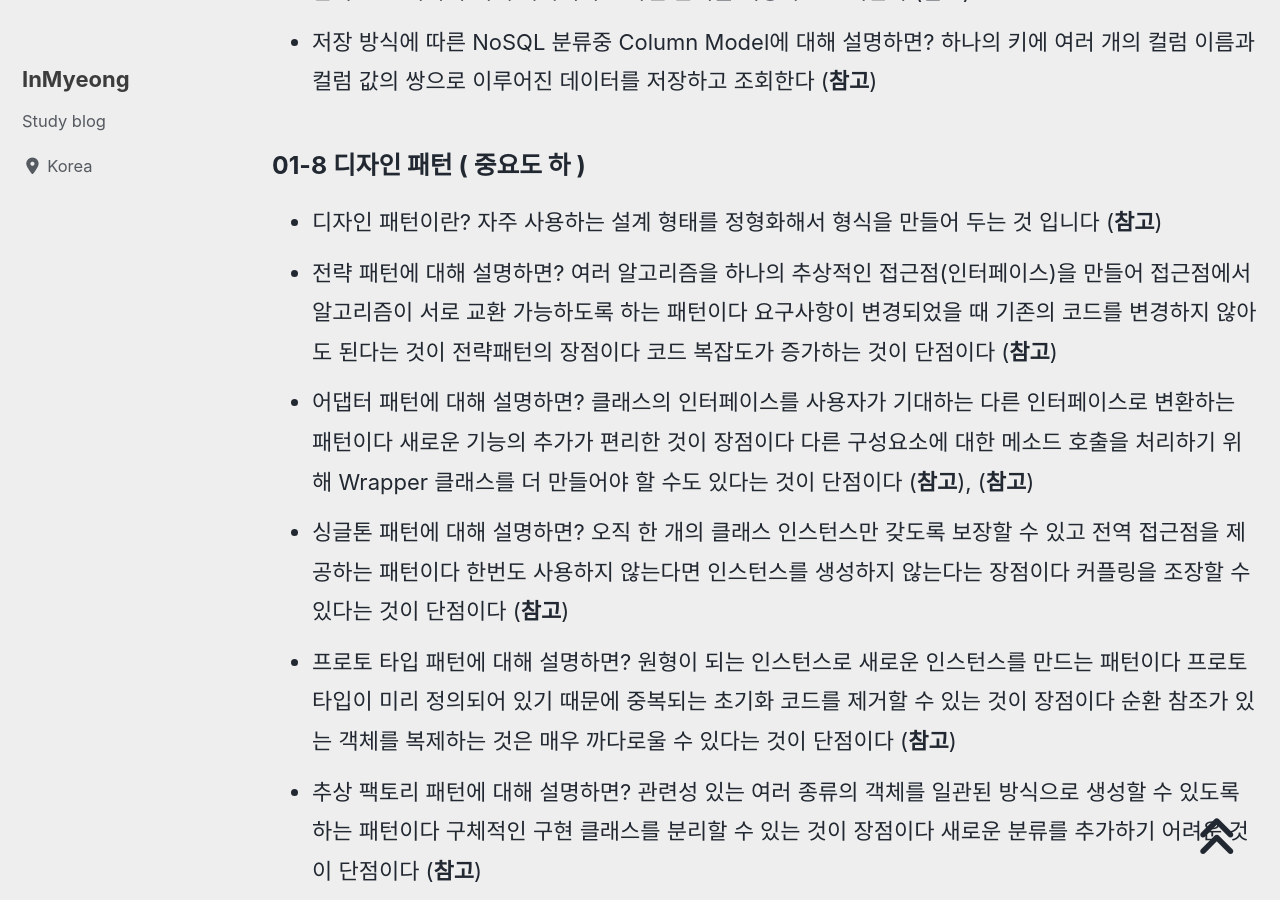
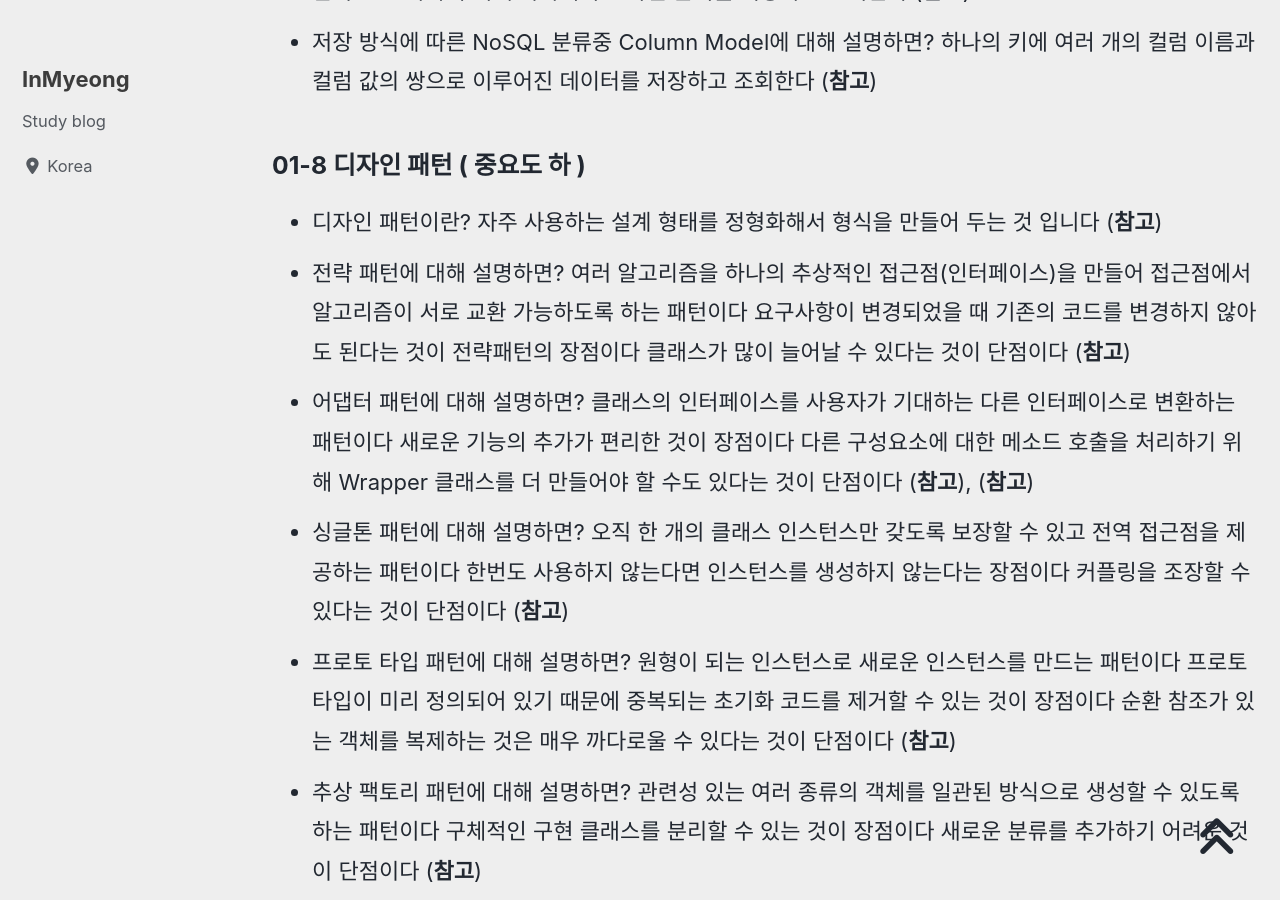
Before and after one commit to devMyeong/devMyeong.github.io, a Jekyll site: the page built from _posts/cs/2022-09-05-블로그-면접준비.md, in a window 1280 px wide and 900 px high, scrolled down 33301 px. Built offline with Jekyll 4.4.1, drawn with Linux system fonts in a browser that asks for light colours; cached includes are drawn as plain includes; nearby versions of some CDN libraries; some web fonts are replaced; comment, search, counter and statistics services are not loaded.

Commit message:
Chore : CS지식 내용 수정

```diff
--- a/_posts/cs/2022-09-05-블로그-면접준비.md
+++ b/_posts/cs/2022-09-05-블로그-면접준비.md
@@ -302,7 +302,7 @@ last_modified_at: 2022-10-30
 
 ### 01-8 디자인 패턴 ( 중요도 하 )
 - 디자인 패턴이란? 자주 사용하는 설계 형태를 정형화해서 형식을 만들어 두는 것 입니다 ([**참고**](https://sshoreng.tistory.com/112?category=712983))
-- 전략 패턴에 대해 설명하면? 여러 알고리즘을 하나의 추상적인 접근점(인터페이스)을 만들어 접근점에서 알고리즘이 서로 교환 가능하도록 하는 패턴이다 요구사항이 변경되었을 때 기존의 코드를 변경하지 않아도 된다는 것이 전략패턴의 장점이다 코드 복잡도가 증가하는 것이 단점이다 ([**참고**](https://3dpit.tistory.com/671))
+- 전략 패턴에 대해 설명하면? 여러 알고리즘을 하나의 추상적인 접근점(인터페이스)을 만들어 접근점에서 알고리즘이 서로 교환 가능하도록 하는 패턴이다 요구사항이 변경되었을 때 기존의 코드를 변경하지 않아도 된다는 것이 전략패턴의 장점이다 클래스가 많이 늘어날 수 있다는 것이 단점이다 ([**참고**](https://3dpit.tistory.com/671))
 - 어댑터 패턴에 대해 설명하면? 클래스의 인터페이스를 사용자가 기대하는 다른 인터페이스로 변환하는 패턴이다 새로운 기능의 추가가 편리한 것이 장점이다 다른 구성요소에 대한 메소드 호출을 처리하기 위해 Wrapper 클래스를 더 만들어야 할 수도 있다는 것이 단점이다 ([**참고**](https://conpulake.tistory.com/254)), ([**참고**](https://lalwr.blogspot.com/2016/03/adapter-vs-facade-vs-decorator.html))
 - 싱글톤 패턴에 대해 설명하면? 오직 한 개의 클래스 인스턴스만 갖도록 보장할 수 있고 전역 접근점을 제공하는 패턴이다 한번도 사용하지 않는다면 인스턴스를 생성하지 않는다는 장점이다 커플링을 조장할 수 있다는 것이 단점이다 ([**참고**](https://junwe99.tistory.com/15))
 - 프로토 타입 패턴에 대해 설명하면? 원형이 되는 인스턴스로 새로운 인스턴스를 만드는 패턴이다 프로토타입이 미리 정의되어 있기 때문에 중복되는 초기화 코드를 제거할 수 있는 것이 장점이다 순환 참조가 있는 객체를 복제하는 것은 매우 까다로울 수 있다는 것이 단점이다 ([**참고**](https://keencho.github.io/posts/prototype-pattern/))
```
